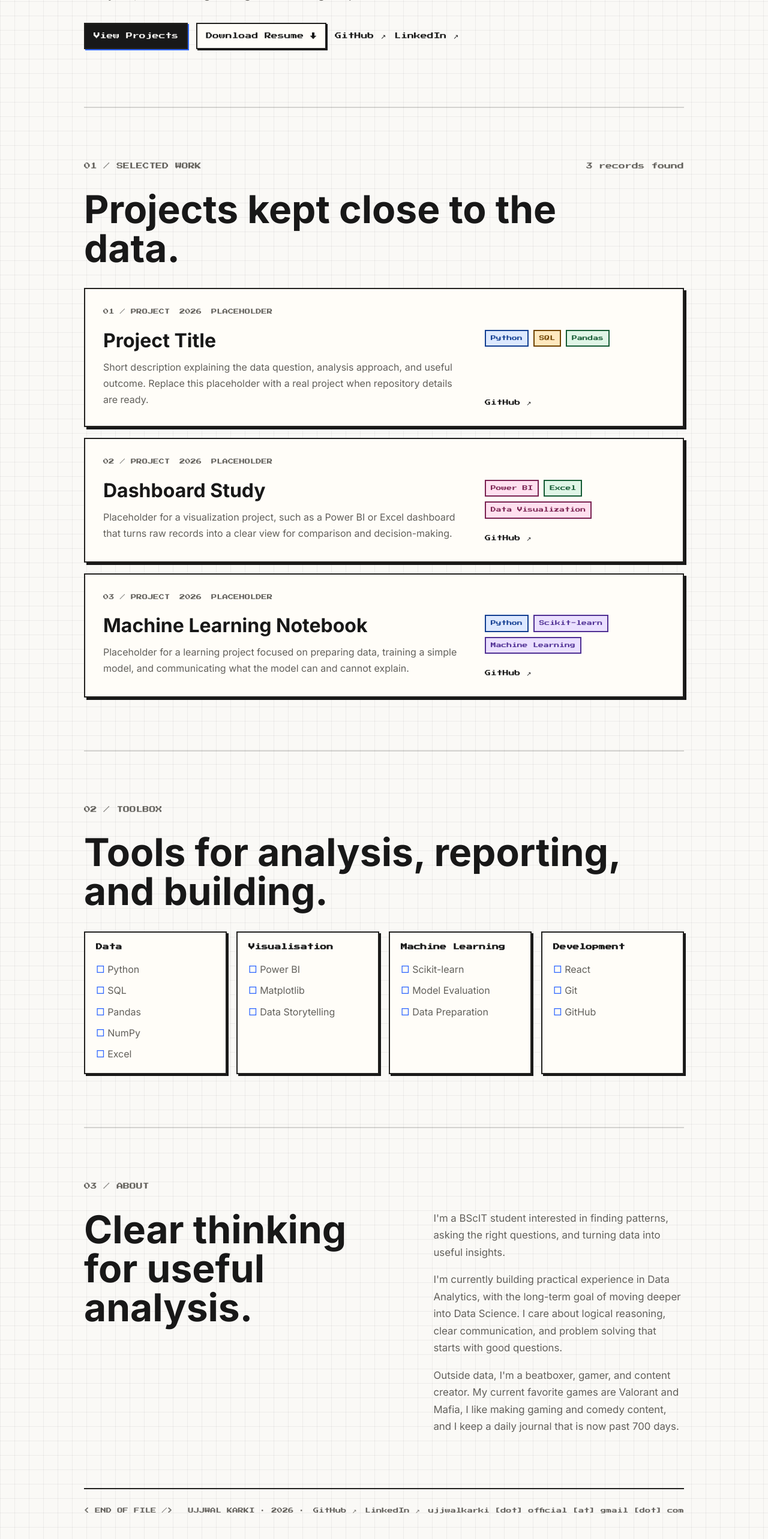
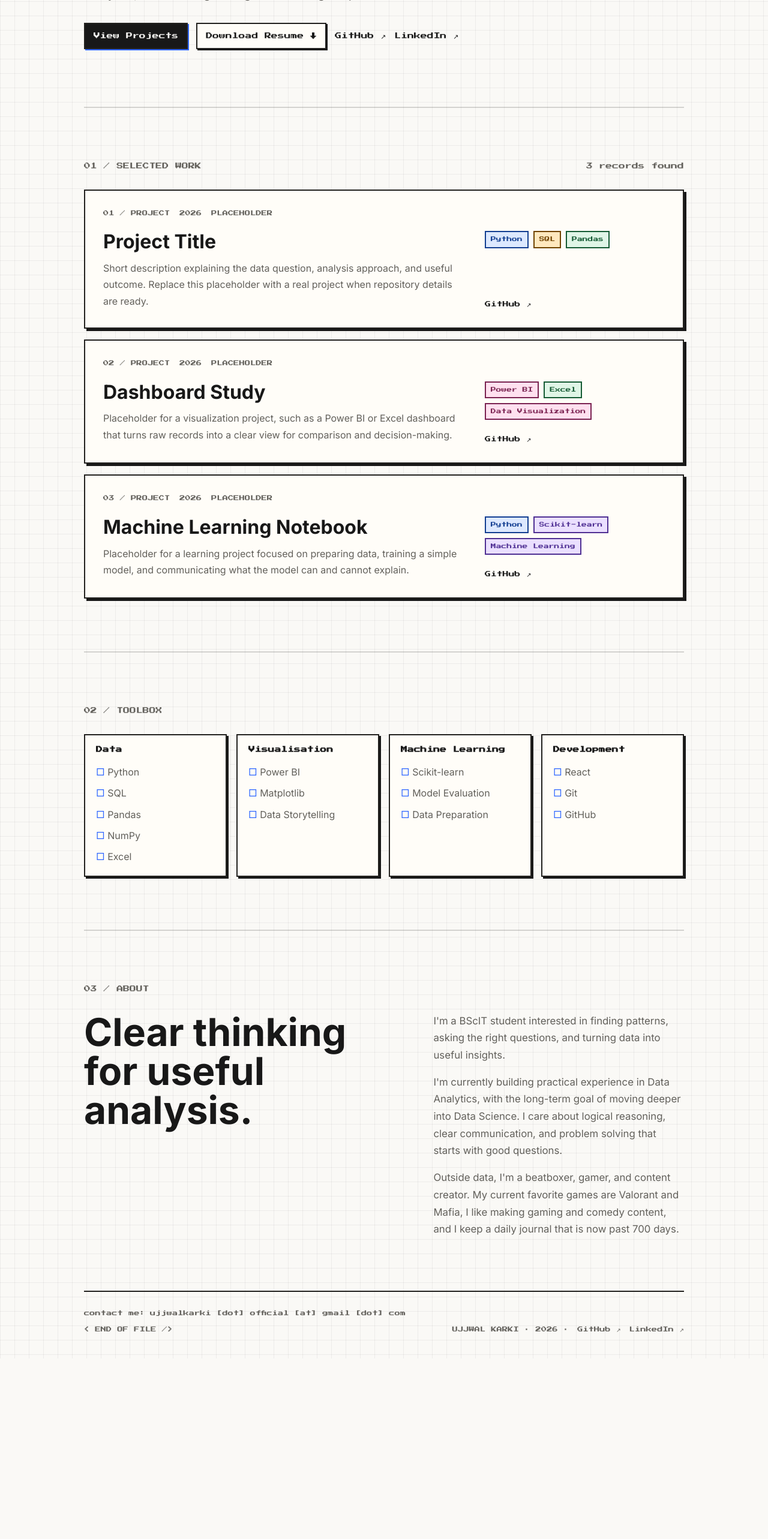
Before and after one commit to UjjwalKarkeyy/Portfolio, a React (Vite) app: page / in a window 1280 px wide. Shown: the part 814-3380 px from the top of the page at 60% size. After the commit the page ends 3079 px from the top, so only its background shows below. Built offline with nearby package versions, Linux system fonts and the light colour scheme.

Commit message:
Changes: - removed some titles - moved email section to bit higher

```diff
--- a/src/components/Footer.jsx
+++ b/src/components/Footer.jsx
@@ -33,7 +33,18 @@ export default function Footer() {
 
   return (
     <footer className="footer container">
-      <p>&lt; END OF FILE /&gt;</p>
+      <div className="footer__contact">
+        <span>contact me:</span>
+        <button className="footer__email" type="button" onClick={copyEmail}>
+          ujjwalkarki [dot] official [at] gmail [dot] com
+        </button>
+        {copied ? (
+          <span className="footer__copied" role="status">
+            Copied to clipboard!
+          </span>
+        ) : null}
+      </div>
+      <p className="footer__end">&lt; END OF FILE /&gt;</p>
       <div className="footer__links">
         <span>UJJWAL KARKI · 2026 ·</span>
         <a
@@ -50,14 +61,6 @@ export default function Footer() {
         >
           LinkedIn ↗
         </a>
-        <button className="footer__email" type="button" onClick={copyEmail}>
-          ujjwalkarki [dot] official [at] gmail [dot] com
-        </button>
-        {copied ? (
-          <span className="footer__copied" role="status">
-            Copied to clipboard!
-          </span>
-        ) : null}
       </div>
     </footer>
   );
--- a/src/components/Projects.jsx
+++ b/src/components/Projects.jsx
@@ -4,13 +4,10 @@ import { projects } from "../data/projects.js";
 
 export default function Projects() {
   return (
-    <section className="section container" id="projects" aria-labelledby="projects-title">
+    <section className="section container" id="projects" aria-label="Selected work">
       <SectionLabel number="01" meta={`${projects.length} records found`}>
         SELECTED WORK
       </SectionLabel>
-      <div className="section-heading section-heading--wide">
-        <h2 id="projects-title">Projects kept close to the data.</h2>
-      </div>
       <div className="project-list">
         {projects.map((project, index) => (
           <ProjectCard key={project.title} project={project} index={index} />
--- a/src/components/Toolbox.jsx
+++ b/src/components/Toolbox.jsx
@@ -3,11 +3,8 @@ import { skillGroups } from "../data/skills.js";
 
 export default function Toolbox() {
   return (
-    <section className="section container" id="toolbox" aria-labelledby="toolbox-title">
+    <section className="section container" id="toolbox" aria-label="Toolbox">
       <SectionLabel number="02">TOOLBOX</SectionLabel>
-      <div className="section-heading section-heading--wide">
-        <h2 id="toolbox-title">Tools for analysis, reporting, and building.</h2>
-      </div>
       <div className="toolbox-grid">
         {skillGroups.map((group) => (
           <div className="toolbox-group" key={group.label}>
--- a/src/styles/globals.css
+++ b/src/styles/globals.css
@@ -454,9 +454,9 @@ h3 {
 }
 
 .footer {
-  display: flex;
-  justify-content: space-between;
-  gap: 18px;
+  display: grid;
+  grid-template-columns: 1fr auto;
+  gap: 12px 18px;
   border-top: 2px solid var(--border);
   padding-block: 28px 40px;
   color: var(--muted);
@@ -466,6 +466,17 @@ h3 {
 
 .footer p {
   margin-bottom: 0;
+}
+
+.footer__contact {
+  grid-column: 1 / -1;
+  display: flex;
+  flex-wrap: wrap;
+  gap: 8px;
+}
+
+.footer__end {
+  grid-column: 1;
 }
 
 .footer__links {
@@ -616,7 +627,7 @@ h3 {
   }
 
   .footer {
-    flex-direction: column;
+    grid-template-columns: 1fr;
   }
 
   .footer__links {
```
